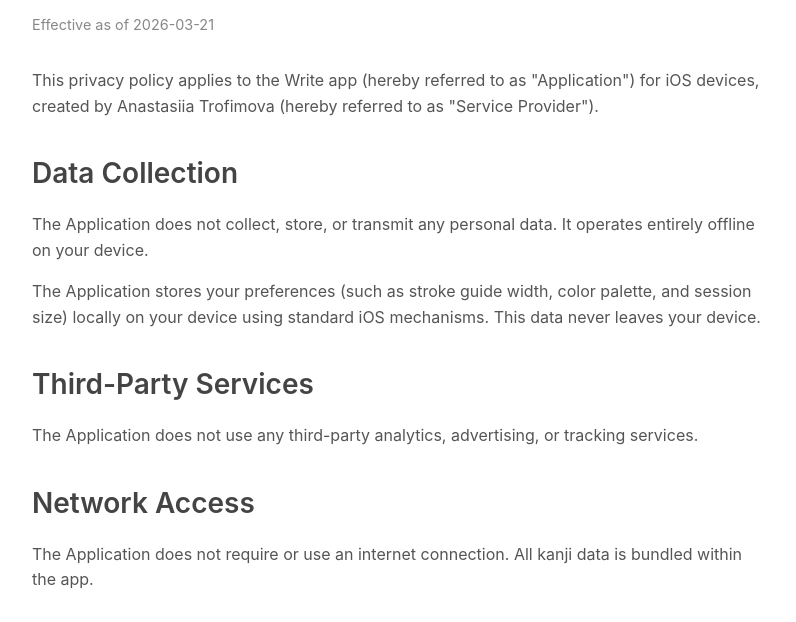
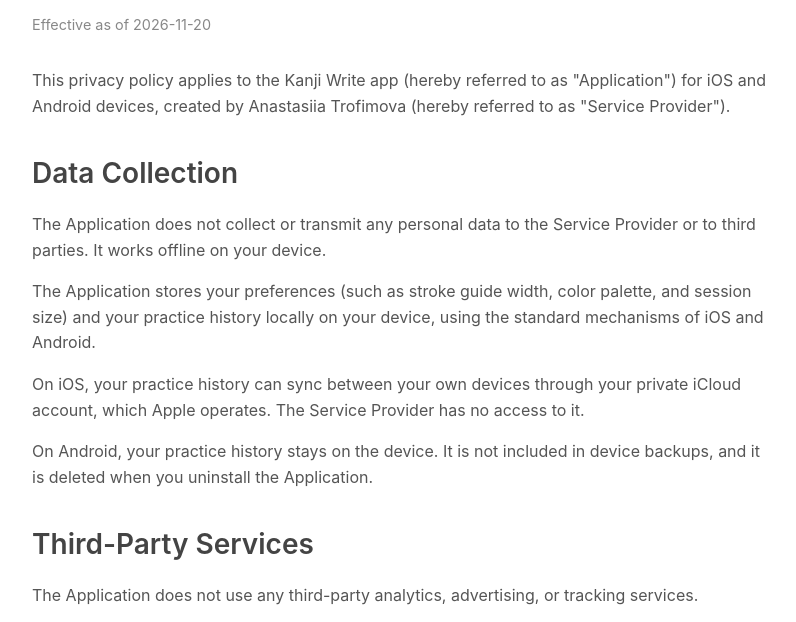
Before and after one commit to tgkd/write, a plain HTML site: page pages/privacy.html in a window 1280 px wide. Shown: the part 147-769 px from the top of the page, without its empty margins (240-1036 px from the left). Drawn offline with Linux system fonts and the light colour scheme.

Commit message:
privacy: Cover the Android app

```diff
--- a/pages/privacy.html
+++ b/pages/privacy.html
@@ -73,19 +73,21 @@
 <body>
     <div class="container">
         <h1>Privacy Policy</h1>
-        <p class="last-updated">Effective as of 2026-03-21</p>
+        <p class="last-updated">Effective as of 2026-11-20</p>
 
-        <p>This privacy policy applies to the Write app (hereby referred to as "Application") for iOS devices, created by Anastasiia Trofimova (hereby referred to as "Service Provider").</p>
+        <p>This privacy policy applies to the Kanji Write app (hereby referred to as "Application") for iOS and Android devices, created by Anastasiia Trofimova (hereby referred to as "Service Provider").</p>
 
         <h2>Data Collection</h2>
-        <p>The Application does not collect, store, or transmit any personal data. It operates entirely offline on your device.</p>
-        <p>The Application stores your preferences (such as stroke guide width, color palette, and session size) locally on your device using standard iOS mechanisms. This data never leaves your device.</p>
+        <p>The Application does not collect or transmit any personal data to the Service Provider or to third parties. It works offline on your device.</p>
+        <p>The Application stores your preferences (such as stroke guide width, color palette, and session size) and your practice history locally on your device, using the standard mechanisms of iOS and Android.</p>
+        <p>On iOS, your practice history can sync between your own devices through your private iCloud account, which Apple operates. The Service Provider has no access to it.</p>
+        <p>On Android, your practice history stays on the device. It is not included in device backups, and it is deleted when you uninstall the Application.</p>
 
         <h2>Third-Party Services</h2>
         <p>The Application does not use any third-party analytics, advertising, or tracking services.</p>
 
         <h2>Network Access</h2>
-        <p>The Application does not require or use an internet connection. All kanji data is bundled within the app.</p>
+        <p>The Application does not need an internet connection. All kanji data is bundled within the app. Links in the settings open in your web browser.</p>
 
         <h2>Children</h2>
         <p>The Application does not collect any personal information from anyone, including children under the age of 13.</p>
```
